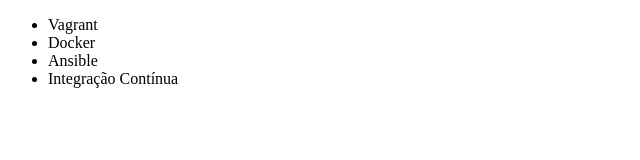
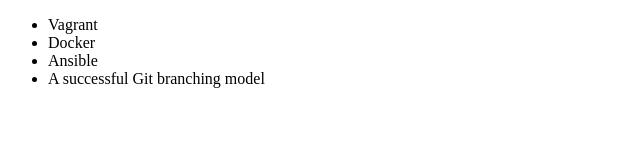
Before and after one commit to ElvioFlauzino/alura-git, a plain HTML site: page index.html in a window 1280 px wide. Shown: the full height of the page, 0-640 px from the left. Drawn offline with Linux system fonts and the light colour scheme.

Commit message:
REnomeando curso de integração continua

```diff
--- a/index.html
+++ b/index.html
@@ -9,7 +9,7 @@
         <li>Vagrant</li>
         <li>Docker</li>
         <li>Ansible</li>
-        <li>Integração Contínua</li>
+        <li>A successful Git branching model</li>
     </ul>
 </body>
 </html>
```
